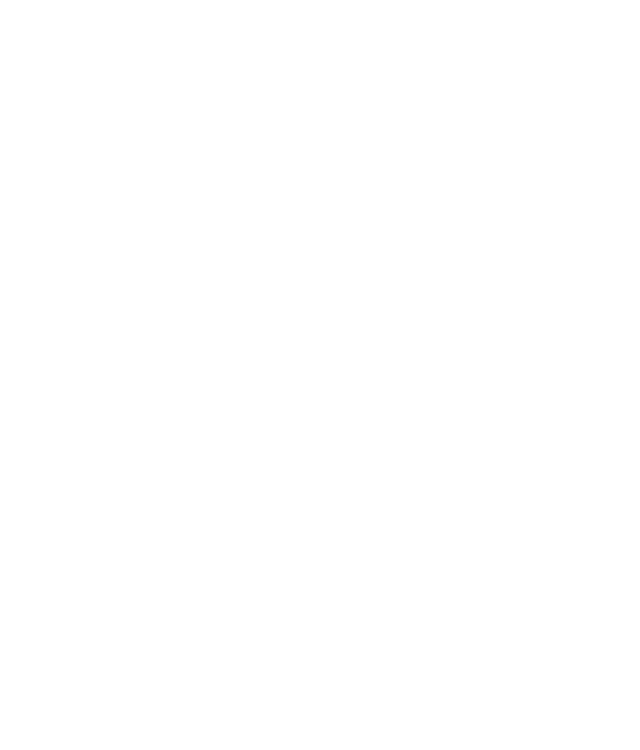
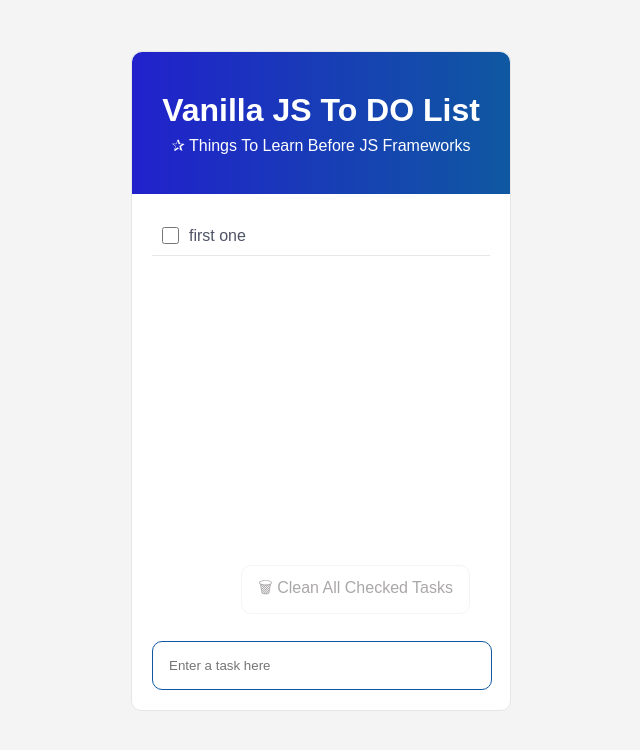
Before and after one commit to NatalyCoding/ToDoList1, a plain HTML site: page index.html in a window 1280 px wide. Shown: the whole page, without its empty margins (319-959 px from the left). Drawn offline with Linux system fonts and the light colour scheme.

Commit message:
feat: app styles

```diff
--- a/index.html
+++ b/index.html
@@ -9,8 +9,24 @@
 </head>
 
 <body>
+    <div class="phone">
+        <div class="header">
+            <h1>Vanilla JS To DO List </h1>
+            <p><span>&#10032;</span> Things To Learn Before JS Frameworks</p>
+        </div>
+        <div class="container">
+            <div class="todo-body">
+                <ul class="todo-list">
+                    <li class="todo-item">
+                        <input type="checkbox" name="" id="">first one
+                    </li>
+                </ul>
 
-    <script src="index.js"></script>
+                <div class="removeText">&#128465; Clean All Checked Tasks</div>
+            </div>
+            <input class="addTask" id="addTask" placeholder="Enter a task here" </div>
+
+            <script src="index.js"></script>
 </body>
 
 </html>
--- a/style.css
+++ b/style.css
@@ -0,0 +1,105 @@
+* {
+    margin: 0;
+    padding: 0;
+    box-sizing: border-box;
+}
+
+body {
+    background: #f4f4f4;
+    font-family: Arial, Helvetica, sans-serif;
+    font-size: 16px;
+}
+
+.phone {
+    position: relative;
+    margin: 4% auto;
+    width: 380px;
+    height: 660px;
+    border: 1px solid #e6e6e6;
+    border-radius: 10px;
+    background: #ffffff;
+}
+
+.container {
+    padding: 20px;
+}
+
+.header {
+    position: relative;
+    padding: 40px 20px 30px;
+    width: 100%;
+    text-align: center;
+    background: linear-gradient(to right, #2121cc, #0f58a1);
+    color: #ffffff;
+    line-height: 36px;
+    border-radius: 10px 10px 0 0;
+}
+
+.container {
+    padding: 20px;
+}
+
+.todo-body {
+    position: relative;
+    width: 100%;
+    height: 400px;
+    overflow-y: scroll;
+}
+
+.todo-body::-webkit-scrollbar {
+    background: transparent;
+    width: 1px;
+}
+
+.todo-list {
+    list-style: none;
+}
+
+.todo-list .todo-item {
+    padding: 10px;
+    border-bottom: 1px solid #e7e7e7;
+    color: #4e5466;
+}
+
+.todo-item.checked {
+    text-decoration: line-through;
+}
+
+input[type="checkbox"] {
+    position: relative;
+    top: 3px;
+    margin-right: 10px;
+    width: 17px;
+    height: 17px;
+}
+
+.removeText {
+    position: absolute;
+    bottom: 0;
+    cursor: pointer;
+    right: 20px;
+    display: inline;
+    color: #aaa7a7;
+    border: 1px solid #f4f4f4;
+    border-radius: 10px;
+    padding: 10px 16px;
+}
+
+.removeText:hover,
+.removeText:active {
+    color: #4e5466;
+}
+
+.addTask {
+    position: absolute;
+    bottom: 20px;
+    left: 20px;
+    padding: 16px 16px;
+    border: 1px solid #0f58a1;
+    border-radius: 10px;
+    width: 90%;
+}
+
+.addTask[placeholder] {
+    color: #aaa7a7;
+}
```
